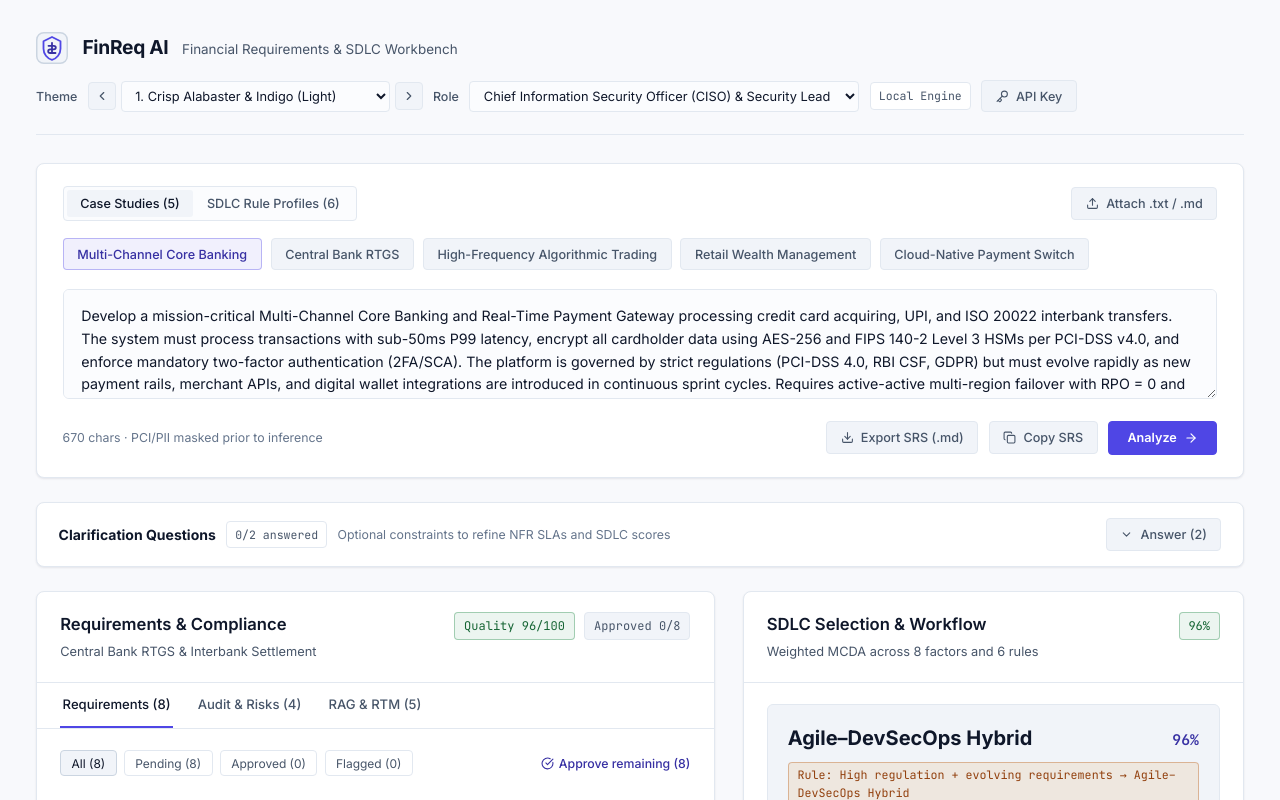
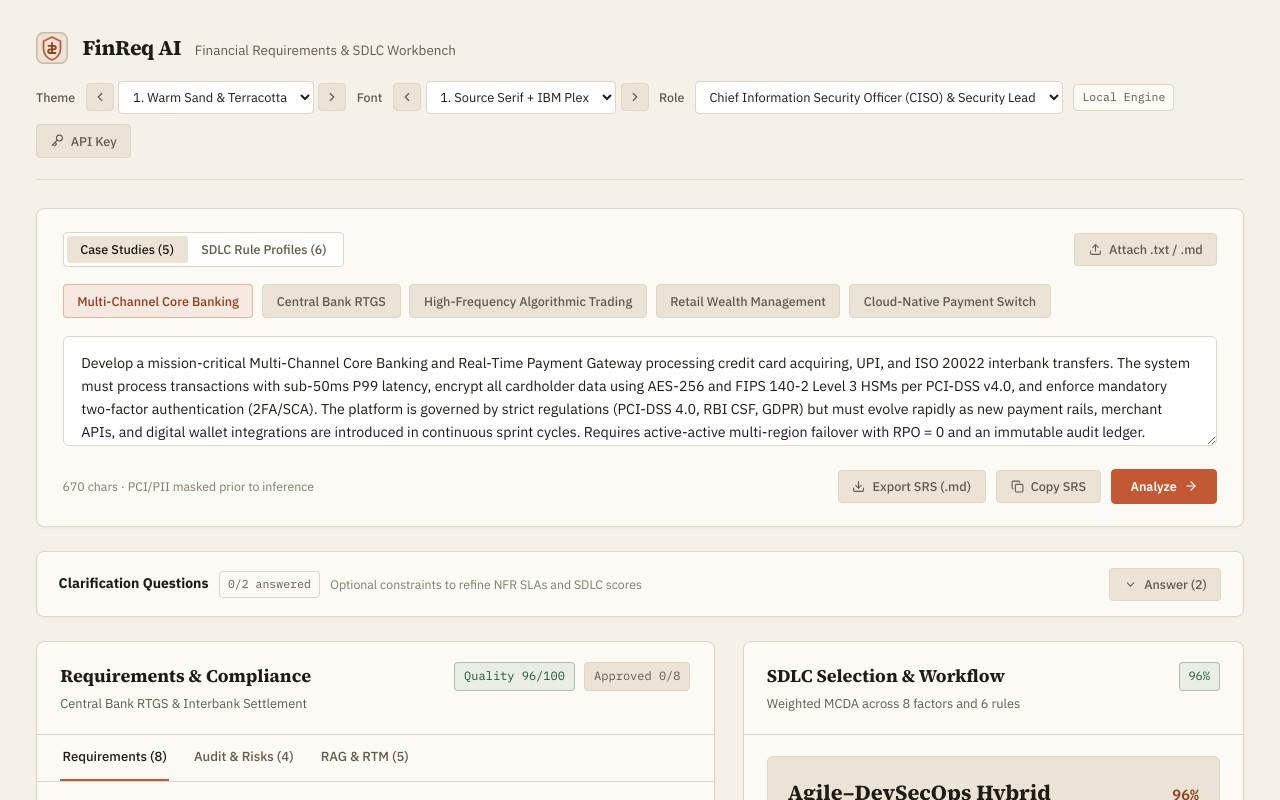
Before and after one commit to shivamkumar87/finreq-ai, a React (Vite) app: page / in a window 1280 px wide. Shown: the top 800 px of the page. Built offline with nearby package versions, Linux system fonts and the light colour scheme.

Commit message:
feat: add 6 warm light palettes and 4 font pairings

```diff
--- a/index.html
+++ b/index.html
@@ -8,7 +8,7 @@
     <meta name="description" content="Financial software requirements elicitation, regulatory mapping, and SDLC selection workbench." />
     <link rel="preconnect" href="https://fonts.googleapis.com">
     <link rel="preconnect" href="https://fonts.gstatic.com" crossorigin>
-    <link href="https://fonts.googleapis.com/css2?family=Inter:wght@400;500;600;700&family=JetBrains+Mono:wght@400;500;600&display=swap" rel="stylesheet">
+    <link href="https://fonts.googleapis.com/css2?family=DM+Sans:wght@400;500;600;700&family=Fraunces:opsz,wght@9..144,600;9..144,700&family=IBM+Plex+Mono:wght@400;500;600&family=IBM+Plex+Sans:wght@400;500;600;700&family=Inter:wght@400;500;600;700&family=JetBrains+Mono:wght@400;500;600&family=Plus+Jakarta+Sans:wght@600;700&family=Source+Serif+4:wght@600;700&family=Space+Grotesk:wght@600;700&display=swap" rel="stylesheet">
   </head>
   <body>
     <div id="root"></div>
--- a/src/App.jsx
+++ b/src/App.jsx
@@ -39,13 +39,66 @@ const FACTOR_LABELS = [
 ];
 
 const THEME_OPTIONS = [
-  { id: 'mercury-light', label: '1. Crisp Alabaster & Indigo (Light)' },
-  { id: 'warm-sand', label: '2. Warm Sand & Clay (Light)' },
-  { id: 'editorial-plum', label: '3. Paper & Bordeaux (Light)' },
-  { id: 'nord-dark', label: '4. Nordic Slate & Frost (Dark)' },
-  { id: 'noir-minimal', label: '5. Monochrome Noir (Dark)' },
-  { id: 'rose-dark', label: '6. Midnight Indigo & Periwinkle (Dark)' }
+  { id: 'warm-sand', label: '1. Warm Sand & Terracotta' },
+  { id: 'ivory-olive', label: '2. Ivory & Deep Olive' },
+  { id: 'parchment-amber', label: '3. Parchment & Ochre' },
+  { id: 'linen-burgundy', label: '4. Linen & Bordeaux' },
+  { id: 'oatmeal-espresso', label: '5. Oatmeal & Espresso' },
+  { id: 'sandstone-teal', label: '6. Sandstone & Warm Teal' }
 ];
+
+const FONT_OPTIONS = [
+  { id: 'editorial-serif', label: '1. Source Serif + IBM Plex' },
+  { id: 'display-fraunces', label: '2. Fraunces + DM Sans' },
+  { id: 'modern-grotesk', label: '3. Space Grotesk + Inter' },
+  { id: 'clean-fintech', label: '4. Plus Jakarta + DM Sans' }
+];
+
+function CycleSelect({ id, label, value, options, onChange }) {
+  const step = (delta) => {
+    const idx = options.findIndex((o) => o.id === value);
+    const nextIdx = (idx + delta + options.length) % options.length;
+    onChange(options[nextIdx].id);
+  };
+
+  return (
+    <>
+      <label className="field-label" htmlFor={id}>{label}</label>
+      <div className="theme-picker">
+        <button
+          type="button"
+          className="icon-btn"
+          onClick={() => step(-1)}
+          title={`Previous ${label.toLowerCase()}`}
+          aria-label={`Previous ${label.toLowerCase()}`}
+        >
+          <ChevronLeft size={14} />
+        </button>
+        <select
+          id={id}
+          className="select-ctrl"
+          value={value}
+          onChange={(e) => onChange(e.target.value)}
+        >
+          {options.map((o) => (
+            <option key={o.id} value={o.id}>
+              {o.label}
+            </option>
+          ))}
+        </select>
+        <button
+          type="button"
+          className="icon-btn"
+          onClick={() => step(1)}
+          title={`Next ${label.toLowerCase()}`}
+          aria-label={`Next ${label.toLowerCase()}`}
+        >
+          <ChevronRight size={14} />
+        </button>
+      </div>
+    </>
+  );
+}
 
 function RequirementRow({ item, kind, status, isExpanded, onToggleExpand, onDecision }) {
   const rowClass = status === 'Approved'
@@ -170,17 +223,20 @@ export default function App() {
   const [theme, setTheme] = useState(() => {
     try {
       const saved = window.localStorage.getItem('finreq_theme');
-      return THEME_OPTIONS.some((t) => t.id === saved) ? saved : 'mercury-light';
+      return THEME_OPTIONS.some((t) => t.id === saved) ? saved : 'warm-sand';
     } catch {
-      return 'mercury-light';
+      return 'warm-sand';
     }
   });
 
-  const stepTheme = (delta) => {
-    const idx = THEME_OPTIONS.findIndex((t) => t.id === theme);
-    const nextIdx = (idx + delta + THEME_OPTIONS.length) % THEME_OPTIONS.length;
-    setTheme(THEME_OPTIONS[nextIdx].id);
-  };
+  const [fontPair, setFontPair] = useState(() => {
+    try {
+      const saved = window.localStorage.getItem('finreq_font');
+      return FONT_OPTIONS.some((f) => f.id === saved) ? saved : 'editorial-serif';
+    } catch {
+      return 'editorial-serif';
+    }
+  });
 
   const [pipelineResult, setPipelineResult] = useState(null);
   const [baselineFactors, setBaselineFactors] = useState(null);
@@ -238,12 +294,14 @@ export default function App() {
 
   useEffect(() => {
     document.documentElement.dataset.theme = theme;
+    document.documentElement.dataset.font = fontPair;
     try {
       window.localStorage.setItem('finreq_theme', theme);
+      window.localStorage.setItem('finreq_font', fontPair);
     } catch {
       // Ignore storage errors in restricted contexts
     }
-  }, [theme]);
+  }, [theme, fontPair]);
 
   useEffect(() => {
     executePipeline({
@@ -500,39 +558,21 @@ export default function App() {
         </div>
 
         <div className="toolbar-group">
-          <label className="field-label" htmlFor="theme-select">Theme</label>
-          <div className="theme-picker">
-            <button
-              type="button"
-              className="icon-btn"
-              onClick={() => stepTheme(-1)}
-              title="Previous theme"
-              aria-label="Previous theme"
-            >
-              <ChevronLeft size={14} />
-            </button>
-            <select
-              id="theme-select"
-              className="select-ctrl"
-              value={theme}
-              onChange={(e) => setTheme(e.target.value)}
-            >
-              {THEME_OPTIONS.map((t) => (
-                <option key={t.id} value={t.id}>
-                  {t.label}
-                </option>
-              ))}
-            </select>
-            <button
-              type="button"
-              className="icon-btn"
-              onClick={() => stepTheme(1)}
-              title="Next theme"
-              aria-label="Next theme"
-            >
-              <ChevronRight size={14} />
-            </button>
-          </div>
+          <CycleSelect
+            id="theme-select"
+            label="Theme"
+            value={theme}
+            options={THEME_OPTIONS}
+            onChange={setTheme}
+          />
+
+          <CycleSelect
+            id="font-select"
+            label="Font"
+            value={fontPair}
+            options={FONT_OPTIONS}
+            onChange={setFontPair}
+          />
 
           <label className="field-label" htmlFor="role-select">Role</label>
           <select
--- a/src/index.css
+++ b/src/index.css
@@ -1,74 +1,28 @@
 :root,
-[data-theme="mercury-light"] {
-  color-scheme: light;
-  --font-sans: 'Inter', -apple-system, BlinkMacSystemFont, 'Segoe UI', Roboto, sans-serif;
-  --font-mono: 'JetBrains Mono', ui-monospace, SFMono-Regular, Menlo, monospace;
-
-  --bg-page: #f8f9fc;
-  --bg-panel: #ffffff;
-  --bg-subtle: #f1f4f9;
-  --bg-input: #fbfcfe;
-  --bg-hover: #e8edf5;
-  --panel-shadow: 0 1px 2px rgba(15, 23, 42, 0.05), 0 1px 3px rgba(15, 23, 42, 0.04);
-
-  --border: #e2e8f0;
-  --border-strong: #cbd5e1;
-
-  --accent: #4f46e5;
-  --accent-muted: #4338ca;
-  --accent-text: #3730a3;
-  --accent-tint: rgba(79, 70, 229, 0.08);
-  --accent-border: rgba(79, 70, 229, 0.35);
-
-  --btn-primary-bg: #4f46e5;
-  --btn-primary-hover: #4338ca;
-  --btn-primary-text: #ffffff;
-
-  --approved: #15803d;
-  --approved-text: #166534;
-  --approved-tint: rgba(21, 128, 61, 0.08);
-  --approved-border: rgba(21, 128, 61, 0.35);
-
-  --warn: #b45309;
-  --warn-text: #92400e;
-  --warn-tint: rgba(217, 119, 6, 0.1);
-  --warn-border: rgba(180, 83, 9, 0.35);
-
-  --danger: #be123c;
-  --danger-text: #9f1239;
-  --danger-tint: rgba(225, 29, 72, 0.08);
-  --danger-border: rgba(190, 18, 60, 0.35);
-
-  --text: #0f172a;
-  --text-body: #334155;
-  --text-secondary: #475569;
-  --text-muted: #64748b;
-
-  --radius-sm: 4px;
-  --radius-md: 6px;
-  --radius-lg: 8px;
-}
-
 [data-theme="warm-sand"] {
   color-scheme: light;
-  --bg-page: #f5f2eb;
-  --bg-panel: #fbf9f5;
-  --bg-subtle: #ede8de;
+  --font-heading: 'Source Serif 4', Georgia, serif;
+  --font-sans: 'IBM Plex Sans', -apple-system, BlinkMacSystemFont, 'Segoe UI', Roboto, sans-serif;
+  --font-mono: 'IBM Plex Mono', ui-monospace, SFMono-Regular, Menlo, monospace;
+
+  --bg-page: #f5f1e8;
+  --bg-panel: #fcfaf5;
+  --bg-subtle: #ebe4d6;
   --bg-input: #ffffff;
-  --bg-hover: #e5dfd3;
+  --bg-hover: #e4dccb;
   --panel-shadow: 0 1px 2px rgba(45, 35, 20, 0.05);
 
-  --border: #dfd9cd;
-  --border-strong: #c9c0b0;
+  --border: #ddd5c5;
+  --border-strong: #c5baa5;
 
   --accent: #c25934;
-  --accent-muted: #a84826;
-  --accent-text: #9a3e1f;
+  --accent-muted: #a64624;
+  --accent-text: #943b1c;
   --accent-tint: rgba(194, 89, 52, 0.1);
-  --accent-border: rgba(194, 89, 52, 0.38);
+  --accent-border: rgba(194, 89, 52, 0.36);
 
   --btn-primary-bg: #c25934;
-  --btn-primary-hover: #a84826;
+  --btn-primary-hover: #a64624;
   --btn-primary-text: #ffffff;
 
   --approved: #2b6e44;
@@ -86,41 +40,44 @@
   --danger-tint: rgba(185, 28, 28, 0.09);
   --danger-border: rgba(185, 28, 28, 0.35);
 
-  --text: #1f1c18;
-  --text-body: #3d3830;
-  --text-secondary: #635b50;
-  --text-muted: #857b6e;
+  --text: #1f1b16;
+  --text-body: #3d362d;
+  --text-secondary: #63594c;
+  --text-muted: #84796a;
+
+  --radius-sm: 4px;
+  --radius-md: 6px;
+  --radius-lg: 8px;
 }
 
-[data-theme="editorial-plum"] {
-  color-scheme: light;
-  --bg-page: #f7f5f2;
-  --bg-panel: #ffffff;
-  --bg-subtle: #efebe5;
-  --bg-input: #fcfbfa;
-  --bg-hover: #e6e0d7;
-  --panel-shadow: 0 1px 2px rgba(24, 24, 27, 0.04);
+[data-theme="ivory-olive"] {
+  --bg-page: #f4f3ec;
+  --bg-panel: #fbfbf7;
+  --bg-subtle: #e9e7dc;
+  --bg-input: #ffffff;
+  --bg-hover: #dfddd0;
+  --panel-shadow: 0 1px 2px rgba(35, 40, 25, 0.05);
 
-  --border: #e4dfd6;
-  --border-strong: #cfc7bb;
+  --border: #dad7c9;
+  --border-strong: #c0bca9;
 
-  --accent: #9f1239;
-  --accent-muted: #881337;
-  --accent-text: #881337;
-  --accent-tint: rgba(159, 18, 57, 0.08);
-  --accent-border: rgba(159, 18, 57, 0.35);
+  --accent: #4d6b3c;
+  --accent-muted: #3d572e;
+  --accent-text: #354c28;
+  --accent-tint: rgba(77, 107, 60, 0.1);
+  --accent-border: rgba(77, 107, 60, 0.36);
 
-  --btn-primary-bg: #9f1239;
-  --btn-primary-hover: #881337;
+  --btn-primary-bg: #4d6b3c;
+  --btn-primary-hover: #3d572e;
   --btn-primary-text: #ffffff;
 
-  --approved: #15803d;
-  --approved-text: #166534;
-  --approved-tint: rgba(21, 128, 61, 0.08);
-  --approved-border: rgba(21, 128, 61, 0.35);
+  --approved: #3d6b47;
+  --approved-text: #2c5234;
+  --approved-tint: rgba(61, 107, 71, 0.1);
+  --approved-border: rgba(61, 107, 71, 0.35);
 
   --warn: #b45309;
-  --warn-text: #92400e;
+  --warn-text: #8c3f08;
   --warn-tint: rgba(180, 83, 9, 0.1);
   --warn-border: rgba(180, 83, 9, 0.35);
 
@@ -129,139 +86,203 @@
   --danger-tint: rgba(185, 28, 28, 0.09);
   --danger-border: rgba(185, 28, 28, 0.35);
 
-  --text: #18181b;
-  --text-body: #27272a;
-  --text-secondary: #52525b;
-  --text-muted: #71717a;
+  --text: #1c1e18;
+  --text-body: #383b30;
+  --text-secondary: #5a5e4f;
+  --text-muted: #7c806f;
 }
 
-[data-theme="nord-dark"] {
-  color-scheme: dark;
-  --bg-page: #191d24;
-  --bg-panel: #20252e;
-  --bg-subtle: #282e39;
-  --bg-input: #1c2028;
-  --bg-hover: #303744;
-  --panel-shadow: none;
+[data-theme="parchment-amber"] {
+  --bg-page: #f6f0e4;
+  --bg-panel: #fdfaf3;
+  --bg-subtle: #ede3cf;
+  --bg-input: #ffffff;
+  --bg-hover: #e5d8bf;
+  --panel-shadow: 0 1px 2px rgba(55, 38, 12, 0.05);
 
-  --border: #313846;
-  --border-strong: #434d60;
+  --border: #e0d4be;
+  --border-strong: #c9b99c;
 
-  --accent: #88c0d0;
-  --accent-muted: #5e81ac;
-  --accent-text: #88c0d0;
-  --accent-tint: rgba(136, 192, 208, 0.12);
-  --accent-border: rgba(136, 192, 208, 0.38);
+  --accent: #b45309;
+  --accent-muted: #92400e;
+  --accent-text: #78350f;
+  --accent-tint: rgba(180, 83, 9, 0.1);
+  --accent-border: rgba(180, 83, 9, 0.36);
 
-  --btn-primary-bg: #5e81ac;
-  --btn-primary-hover: #6d91bd;
+  --btn-primary-bg: #b45309;
+  --btn-primary-hover: #92400e;
   --btn-primary-text: #ffffff;
 
-  --approved: #a3be8c;
-  --approved-text: #a3be8c;
-  --approved-tint: rgba(163, 190, 140, 0.12);
-  --approved-border: rgba(163, 190, 140, 0.38);
+  --approved: #2b6e44;
+  --approved-text: #1f5433;
+  --approved-tint: rgba(43, 110, 68, 0.09);
+  --approved-border: rgba(43, 110, 68, 0.35);
 
-  --warn: #ebcb8b;
-  --warn-text: #ebcb8b;
-  --warn-tint: rgba(235, 203, 139, 0.12);
-  --warn-border: rgba(235, 203, 139, 0.35);
+  --warn: #b45309;
+  --warn-text: #78350f;
+  --warn-tint: rgba(180, 83, 9, 0.12);
+  --warn-border: rgba(180, 83, 9, 0.38);
 
-  --danger: #bf616a;
-  --danger-text: #e0828b;
-  --danger-tint: rgba(191, 97, 106, 0.14);
-  --danger-border: rgba(191, 97, 106, 0.4);
+  --danger: #b91c1c;
+  --danger-text: #991b1b;
+  --danger-tint: rgba(185, 28, 28, 0.09);
+  --danger-border: rgba(185, 28, 28, 0.35);
 
-  --text: #eceff4;
-  --text-body: #d8dee9;
-  --text-secondary: #9aa5b5;
-  --text-muted: #7b8698;
+  --text: #221a11;
+  --text-body: #423526;
+  --text-secondary: #695742;
+  --text-muted: #8a765e;
 }
 
-[data-theme="noir-minimal"] {
-  color-scheme: dark;
-  --bg-page: #000000;
-  --bg-panel: #0a0a0a;
-  --bg-subtle: #141414;
-  --bg-input: #050505;
-  --bg-hover: #1c1c1c;
-  --panel-shadow: none;
+[data-theme="linen-burgundy"] {
+  --bg-page: #f6f3ef;
+  --bg-panel: #fdfcfb;
+  --bg-subtle: #ece6df;
+  --bg-input: #ffffff;
+  --bg-hover: #e3dbd1;
+  --panel-shadow: 0 1px 2px rgba(45, 22, 28, 0.05);
 
-  --border: #242424;
-  --border-strong: #3a3a3a;
+  --border: #e1d9d0;
+  --border-strong: #c9beb1;
 
-  --accent: #e4e4e7;
-  --accent-muted: #a1a1aa;
-  --accent-text: #fafafa;
-  --accent-tint: rgba(255, 255, 255, 0.08);
-  --accent-border: rgba(255, 255, 255, 0.28);
+  --accent: #8f263c;
+  --accent-muted: #741c2f;
+  --accent-text: #6e1a2c;
+  --accent-tint: rgba(143, 38, 60, 0.09);
+  --accent-border: rgba(143, 38, 60, 0.35);
 
-  --btn-primary-bg: #fafafa;
-  --btn-primary-hover: #e4e4e7;
-  --btn-primary-text: #09090b;
+  --btn-primary-bg: #8f263c;
+  --btn-primary-hover: #741c2f;
+  --btn-primary-text: #ffffff;
 
-  --approved: #22c55e;
-  --approved-text: #4ade80;
-  --approved-tint: rgba(34, 197, 94, 0.1);
-  --approved-border: rgba(34, 197, 94, 0.35);
+  --approved: #2b6e44;
+  --approved-text: #1f5433;
+  --approved-tint: rgba(43, 110, 68, 0.09);
+  --approved-border: rgba(43, 110, 68, 0.35);
 
-  --warn: #eab308;
-  --warn-text: #fde047;
-  --warn-tint: rgba(234, 179, 8, 0.1);
-  --warn-border: rgba(234, 179, 8, 0.35);
+  --warn: #b45309;
+  --warn-text: #8c3f08;
+  --warn-tint: rgba(180, 83, 9, 0.1);
+  --warn-border: rgba(180, 83, 9, 0.35);
 
-  --danger: #ef4444;
-  --danger-text: #f87171;
-  --danger-tint: rgba(239, 68, 68, 0.12);
-  --danger-border: rgba(239, 68, 68, 0.38);
+  --danger: #b91c1c;
+  --danger-text: #991b1b;
+  --danger-tint: rgba(185, 28, 28, 0.09);
+  --danger-border: rgba(185, 28, 28, 0.35);
 
-  --text: #fafafa;
-  --text-body: #d4d4d8;
-  --text-secondary: #a1a1aa;
-  --text-muted: #71717a;
+  --text: #1d1819;
+  --text-body: #3a3133;
+  --text-secondary: #5e5154;
+  --text-muted: #827376;
 }
 
-[data-theme="rose-dark"] {
-  color-scheme: dark;
-  --bg-page: #13141c;
-  --bg-panel: #191b26;
-  --bg-subtle: #222533;
-  --bg-input: #151721;
-  --bg-hover: #292d3e;
-  --panel-shadow: none;
+[data-theme="oatmeal-espresso"] {
+  --bg-page: #f3efe9;
+  --bg-panel: #faf8f4;
+  --bg-subtle: #e7e1d7;
+  --bg-input: #ffffff;
+  --bg-hover: #ded6c9;
+  --panel-shadow: 0 1px 2px rgba(38, 28, 20, 0.05);
 
-  --border: #2a2e3f;
-  --border-strong: #3d435c;
+  --border: #dad2c5;
+  --border-strong: #c0b5a4;
 
-  --accent: #818cf8;
-  --accent-muted: #6366f1;
-  --accent-text: #a5b4fc;
-  --accent-tint: rgba(129, 140, 248, 0.12);
-  --accent-border: rgba(129, 140, 248, 0.38);
+  --accent: #5c4033;
+  --accent-muted: #462f25;
+  --accent-text: #462f25;
+  --accent-tint: rgba(92, 64, 51, 0.09);
+  --accent-border: rgba(92, 64, 51, 0.34);
 
-  --btn-primary-bg: #6366f1;
-  --btn-primary-hover: #818cf8;
+  --btn-primary-bg: #462f25;
+  --btn-primary-hover: #5c4033;
+  --btn-primary-text: #faf8f4;
+
+  --approved: #2b6e44;
+  --approved-text: #1f5433;
+  --approved-tint: rgba(43, 110, 68, 0.09);
+  --approved-border: rgba(43, 110, 68, 0.35);
+
+  --warn: #b45309;
+  --warn-text: #8c3f08;
+  --warn-tint: rgba(180, 83, 9, 0.1);
+  --warn-border: rgba(180, 83, 9, 0.35);
+
+  --danger: #b91c1c;
+  --danger-text: #991b1b;
+  --danger-tint: rgba(185, 28, 28, 0.09);
+  --danger-border: rgba(185, 28, 28, 0.35);
+
+  --text: #1c1714;
+  --text-body: #39302a;
+  --text-secondary: #5e5047;
+  --text-muted: #827368;
+}
+
+[data-theme="sandstone-teal"] {
+  --bg-page: #f5f2ed;
+  --bg-panel: #fcfbf8;
+  --bg-subtle: #ebe6dd;
+  --bg-input: #ffffff;
+  --bg-hover: #e1dacd;
+  --panel-shadow: 0 1px 2px rgba(32, 34, 30, 0.05);
+
+  --border: #dfd8cc;
+  --border-strong: #c5bcad;
+
+  --accent: #276762;
+  --accent-muted: #1e524e;
+  --accent-text: #1a4744;
+  --accent-tint: rgba(39, 103, 98, 0.09);
+  --accent-border: rgba(39, 103, 98, 0.35);
+
+  --btn-primary-bg: #276762;
+  --btn-primary-hover: #1e524e;
   --btn-primary-text: #ffffff;
 
-  --approved: #34d399;
-  --approved-text: #6ee7b7;
-  --approved-tint: rgba(52, 211, 153, 0.1);
-  --approved-border: rgba(52, 211, 153, 0.35);
+  --approved: #236943;
+  --approved-text: #1a5233;
+  --approved-tint: rgba(35, 105, 67, 0.09);
+  --approved-border: rgba(35, 105, 67, 0.35);
 
-  --warn: #f59e0b;
-  --warn-text: #fcd34d;
-  --warn-tint: rgba(245, 158, 11, 0.12);
-  --warn-border: rgba(245, 158, 11, 0.35);
+  --warn: #b45309;
+  --warn-text: #8c3f08;
+  --warn-tint: rgba(180, 83, 9, 0.1);
+  --warn-border: rgba(180, 83, 9, 0.35);
 
-  --danger: #f43f5e;
-  --danger-text: #fda4af;
-  --danger-tint: rgba(244, 63, 94, 0.12);
-  --danger-border: rgba(244, 63, 94, 0.38);
+  --danger: #b91c1c;
+  --danger-text: #991b1b;
+  --danger-tint: rgba(185, 28, 28, 0.09);
+  --danger-border: rgba(185, 28, 28, 0.35);
 
-  --text: #eef0f8;
-  --text-body: #c8cde0;
-  --text-secondary: #8c93ad;
-  --text-muted: #646b85;
+  --text: #1b1b18;
+  --text-body: #363631;
+  --text-secondary: #585850;
+  --text-muted: #7a7a70;
+}
+
+/* Font pairings */
+[data-font="editorial-serif"] {
+  --font-heading: 'Source Serif 4', Georgia, serif;
+  --font-sans: 'IBM Plex Sans', -apple-system, BlinkMacSystemFont, 'Segoe UI', Roboto, sans-serif;
+  --font-mono: 'IBM Plex Mono', ui-monospace, SFMono-Regular, Menlo, monospace;
+}
+
+[data-font="display-fraunces"] {
+  --font-heading: 'Fraunces', Georgia, serif;
+  --font-sans: 'DM Sans', -apple-system, BlinkMacSystemFont, 'Segoe UI', Roboto, sans-serif;
+  --font-mono: 'JetBrains Mono', ui-monospace, SFMono-Regular, Menlo, monospace;
+}
+
+[data-font="modern-grotesk"] {
+  --font-heading: 'Space Grotesk', -apple-system, BlinkMacSystemFont, 'Segoe UI', Roboto, sans-serif;
+  --font-sans: 'Inter', -apple-system, BlinkMacSystemFont, 'Segoe UI', Roboto, sans-serif;
+  --font-mono: 'JetBrains Mono', ui-monospace, SFMono-Regular, Menlo, monospace;
+}
+
+[data-font="clean-fintech"] {
+  --font-heading: 'Plus Jakarta Sans', -apple-system, BlinkMacSystemFont, 'Segoe UI', Roboto, sans-serif;
+  --font-sans: 'DM Sans', -apple-system, BlinkMacSystemFont, 'Segoe UI', Roboto, sans-serif;
+  --font-mono: 'IBM Plex Mono', ui-monospace, SFMono-Regular, Menlo, monospace;
 }
 
 @keyframes spin {
@@ -332,7 +353,8 @@ body {
 }
 
 .brand-name {
-  font-size: 1.2rem;
+  font-family: var(--font-heading);
+  font-size: 1.32rem;
   font-weight: 700;
   letter-spacing: -0.015em;
   color: var(--text);
@@ -678,8 +700,9 @@ body {
 }
 
 .panel-title {
-  font-size: 1.04rem;
-  font-weight: 600;
+  font-family: var(--font-heading);
+  font-size: 1.12rem;
+  font-weight: 700;
 }
 
 .panel-subtitle {
@@ -976,7 +999,8 @@ body {
 }
 
 .sdlc-model-name {
-  font-size: 1.25rem;
+  font-family: var(--font-heading);
+  font-size: 1.35rem;
   font-weight: 700;
 }
 
```
Also changed, not shown: public/favicon.svg.
